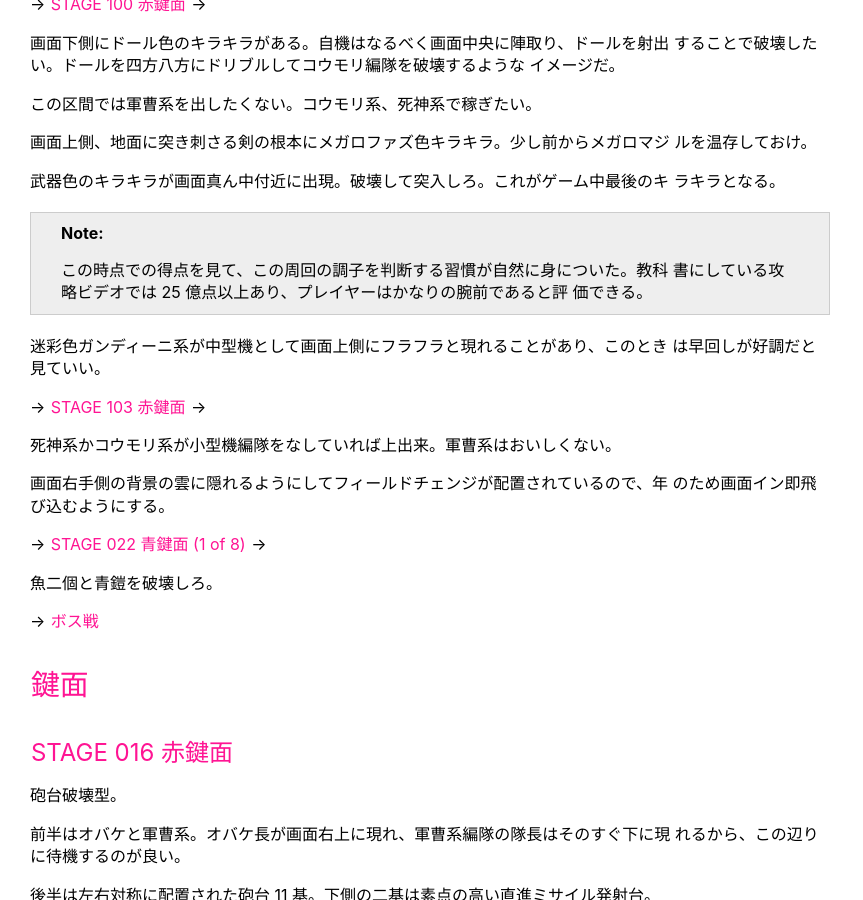
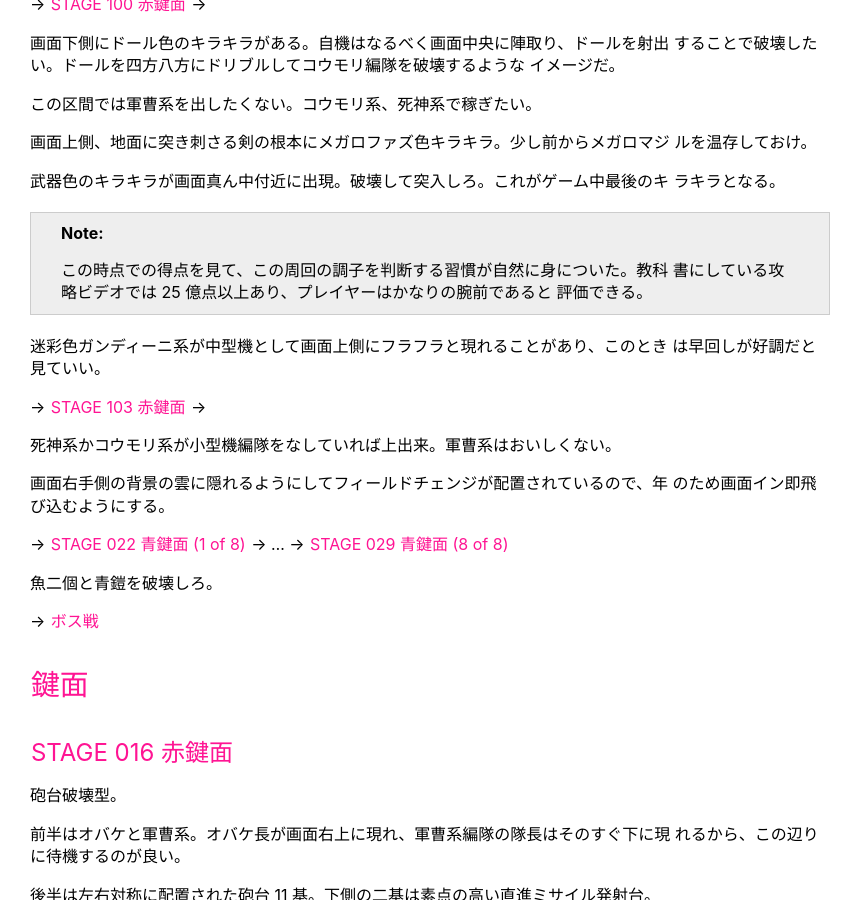
Before and after one commit to showa-yojyo/minibook, a Sphinx documentation site: the page built from source/milestone08/stage4.rst, in a window 1280 px wide and 900 px high, scrolled down 2410 px. Shown: the whole window, without its empty margins (0-863 px from the left). Built offline with Sphinx 7.4.7, drawn with Linux system fonts in a browser that asks for light colours.

Commit message:
milestone08: fix up description

```diff
--- a/source/milestone08/index.rst
+++ b/source/milestone08/index.rst
@@ -47,6 +47,3 @@
 
    * スクリーンショット各種を用意
    * 独自攻略ノート：獲得点ペース、レベル目安
-   * 鍵面の STAGE 番号と内容確認
-   * 敵機体の呼称をどうするか（一部スウォンプ準拠を念頭）
-   * 各面および鍵面各種：開幕、フィールドチェンジ、編隊＆中型機、ボス戦
--- a/source/milestone08/stage2.rst
+++ b/source/milestone08/stage2.rst
@@ -116,7 +116,7 @@
 
 画面右端、地上にフィールドチェンジがあるので突入しろ。
 
-→ :ref:`illvelo-stage-062` →
+→ :ref:`illvelo-stage-062` → … → :ref:`illvelo-stage-069`
 
 青鍵面を抜けたらボスまで敵は出現しない。
 
@@ -268,6 +268,8 @@ STAGE 068 青鍵面 (7 of 8)
 
 ハンド系敵機六機からなる編隊が画面右に現れる。隊長機は右端。
 
+.. _illvelo-stage-069:
+
 STAGE 069 青鍵面 (8 of 8)
 ----------------------------------------------------------------------
 
--- a/source/milestone08/stage3.rst
+++ b/source/milestone08/stage3.rst
@@ -82,7 +82,7 @@
 この区間での小型機編隊がキッツァ系の場合、特にフィールドチェンジを行う画面左手側
 に現れる場合、被弾しがちなのでメガロファズ発動を推奨する。
 
-→ :ref:`illvelo-stage-038` →
+→ :ref:`illvelo-stage-038` → … → :ref:`illvelo-stage-045`
 
 ここに至るまでに武器をワイドショットに戻せ。
 
@@ -90,7 +90,7 @@
 破壊していく。後者がゆっくり飛行するジドゥン系編隊の場合、全滅させてからフィール
 ドチェンジすることが可能だ。ギリギリまで引き付ける。
 
-→ :ref:`illvelo-stage-001` →
+→ :ref:`illvelo-stage-001`
 
 この鍵面を抜けたらボスまで敵は出現しない。
 
@@ -235,6 +235,8 @@ STAGE 044 青鍵面 (7 of 8)
 
 画面右下から現れるテクマック系一機を破壊しろ。
 
+.. _illvelo-stage-045:
+
 STAGE 045 青鍵面 (8 of 8)
 ----------------------------------------------------------------------
 
--- a/source/milestone08/stage4.rst
+++ b/source/milestone08/stage4.rst
@@ -110,8 +110,8 @@
 .. note::
 
    この時点での得点を見て、この周回の調子を判断する習慣が自然に身についた。教科
-   書にしている攻略ビデオでは 25 億点以上あり、プレイヤーはかなりの腕前であると評
-   価できる。
+   書にしている攻略ビデオでは 25 億点以上あり、プレイヤーはかなりの腕前であると
+   評価できる。
 
 迷彩色ガンディーニ系が中型機として画面上側にフラフラと現れることがあり、このとき
 は早回しが好調だと見ていい。
@@ -123,7 +123,7 @@
 画面右手側の背景の雲に隠れるようにしてフィールドチェンジが配置されているので、年
 のため画面イン即飛び込むようにする。
 
-→ :ref:`illvelo-stage-022` →
+→ :ref:`illvelo-stage-022` → … → :ref:`illvelo-stage-029`
 
 魚二個と青鎧を破壊しろ。
 
@@ -281,6 +281,8 @@ STAGE 028 青鍵面 (7 of 8)
 
 画面左から出現して右へ直線的に移動する。
 
+.. _illvelo-stage-029:
+
 STAGE 029 青鍵面 (8 of 8)
 ----------------------------------------------------------------------
 
```
Also changed, not shown: source/milestone08/intro.rst (+15 -1 lines).
